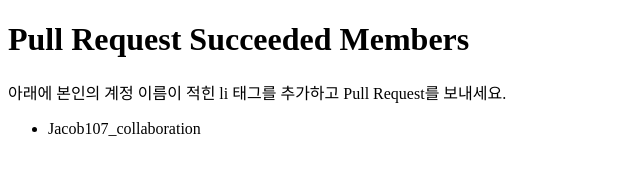
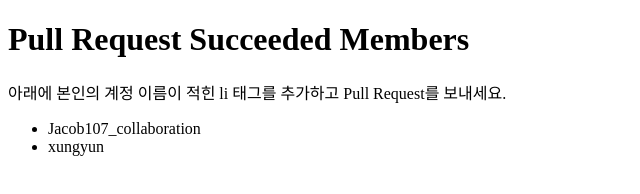
Before and after one commit to jocob107/collaboration1, a plain HTML site: page index.html in a window 1280 px wide. Shown: the full height of the page, 0-640 px from the left. Drawn offline with Linux system fonts and the light colour scheme.

Commit message:
첫번째 커밋
이름추가

```diff
--- a/index.html
+++ b/index.html
@@ -7,7 +7,7 @@
     </p>
     <ul>
       <li>Jacob107_collaboration</li>
-
+      <li>xungyun</li>
     </ul>
   </body>
 </html>
```
